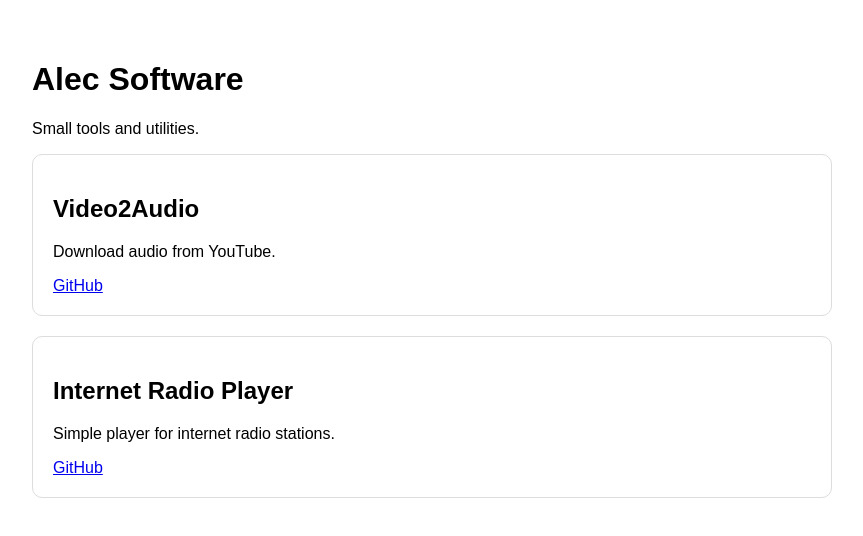
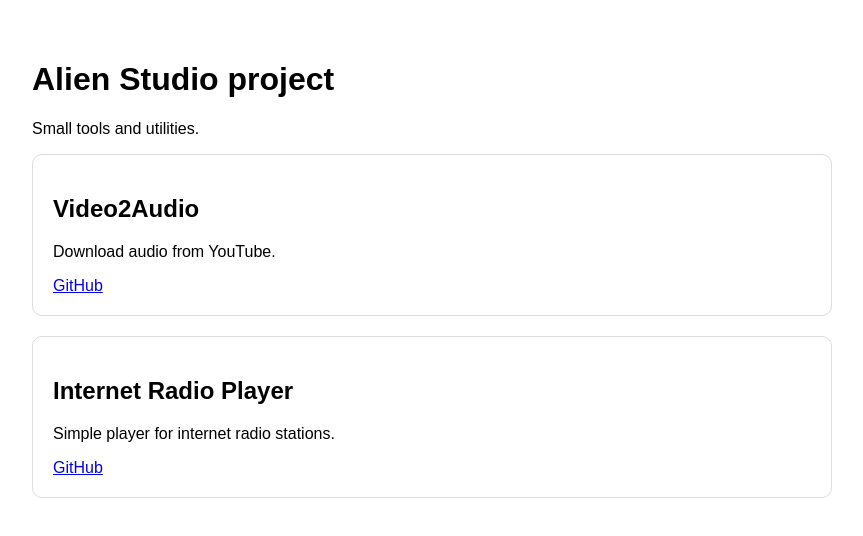
Before and after one commit to skub4enko/alienstudio.github.io, a plain HTML site: page index.html in a window 1280 px wide. Shown: the whole page, without its empty margins (208-1071 px from the left). Drawn offline with Linux system fonts and the light colour scheme.

Commit message:
Change project title from 'Alec Software' to 'Alien Studio project'

```diff
--- a/index.html
+++ b/index.html
@@ -25,7 +25,7 @@
 
 <body>
 
-<h1>Alec Software</h1>
+<h1>Alien Studio project</h1>
 <p>Small tools and utilities.</p>
 
 <div class="app">
```
